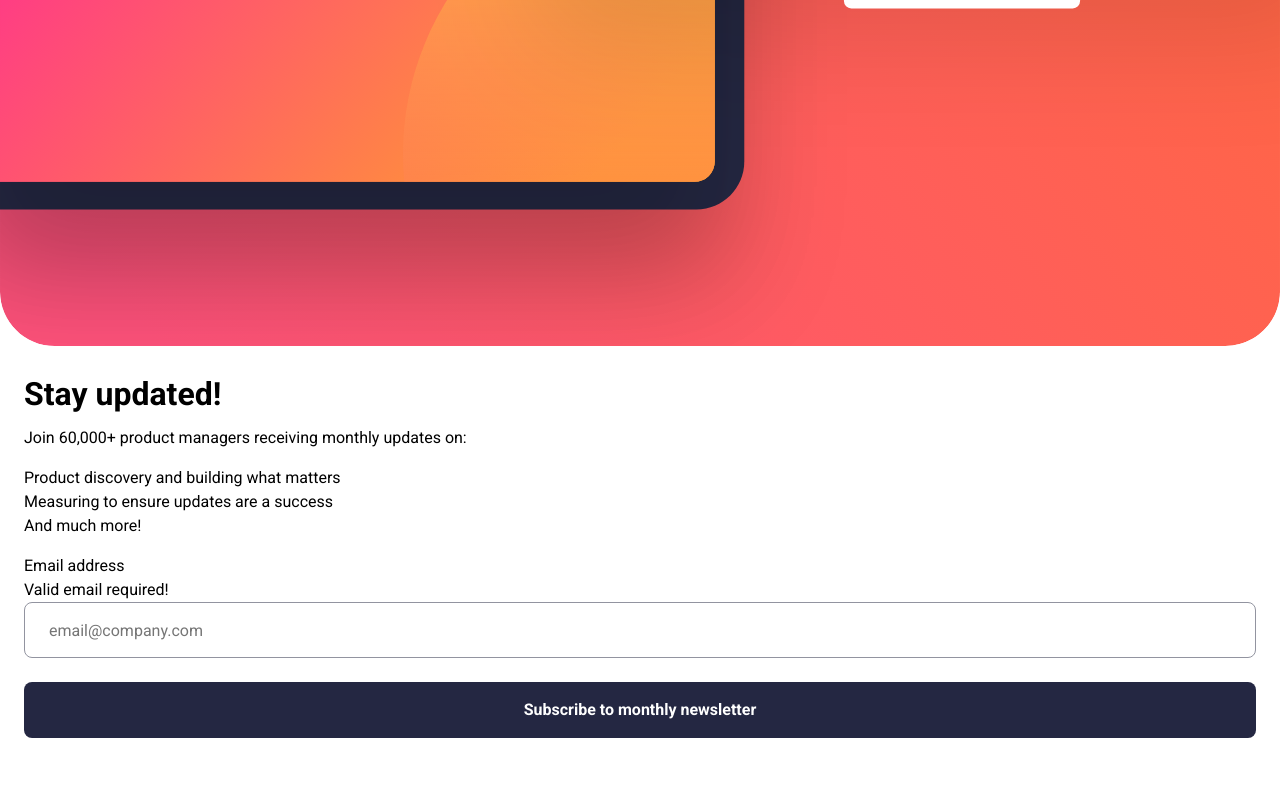
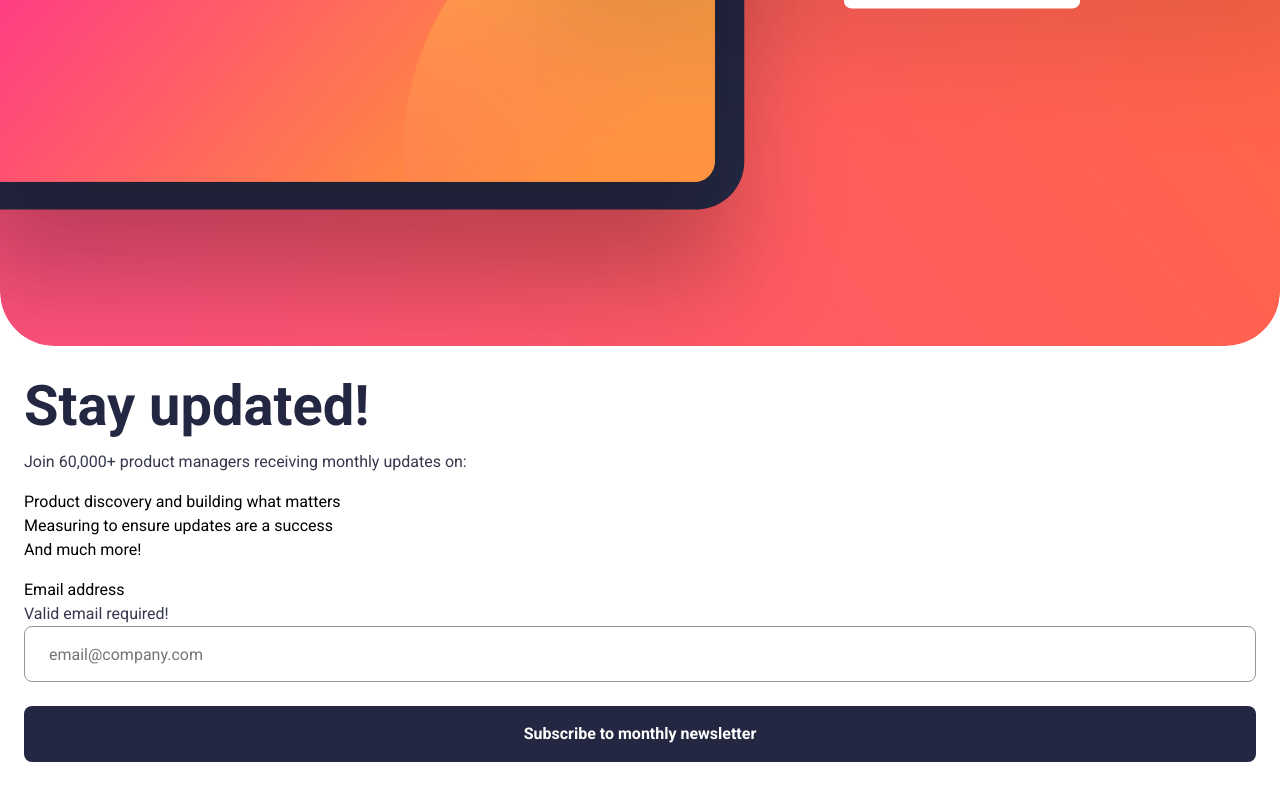
Before and after one commit to c0dehamster/newsletter-sign-up-with-success-message, a React app: page / in a window 1280 px wide. Shown: the part 623-1423 px from the top of the page. Before the commit the page ends 1401 px from the top, so only its background shows below. Built offline with nearby package versions, Linux system fonts and the light colour scheme; the HTML template or start-up script is replaced by a standard one.

Commit message:
Add common styles for ps and headings

```diff
--- a/src/index.css
+++ b/src/index.css
@@ -99,6 +99,12 @@ select {
 	--font-size-800: 2.5rem;
 	--font-size-900: 3.5rem;
 
+	--font-size-heading: clamp(
+		var(--font-size-800),
+		10.67vw,
+		var(--font-size-900)
+	);
+
 	--font-weight-normal: 400;
 	--font-weight-bold: 700;
 }
@@ -109,13 +115,17 @@ body {
 
 p {
 	font-size: var(--font-size-400);
+	color: var(--color-neutral-400);
 }
 
 h1,
 h2,
 h3 {
 	line-height: 1;
+	font-size: var(--font-size-heading);
 	font-weight: var(--font-weight-bold);
+
+	color: var(--color-neutral-900);
 }
 
 ul {
```
